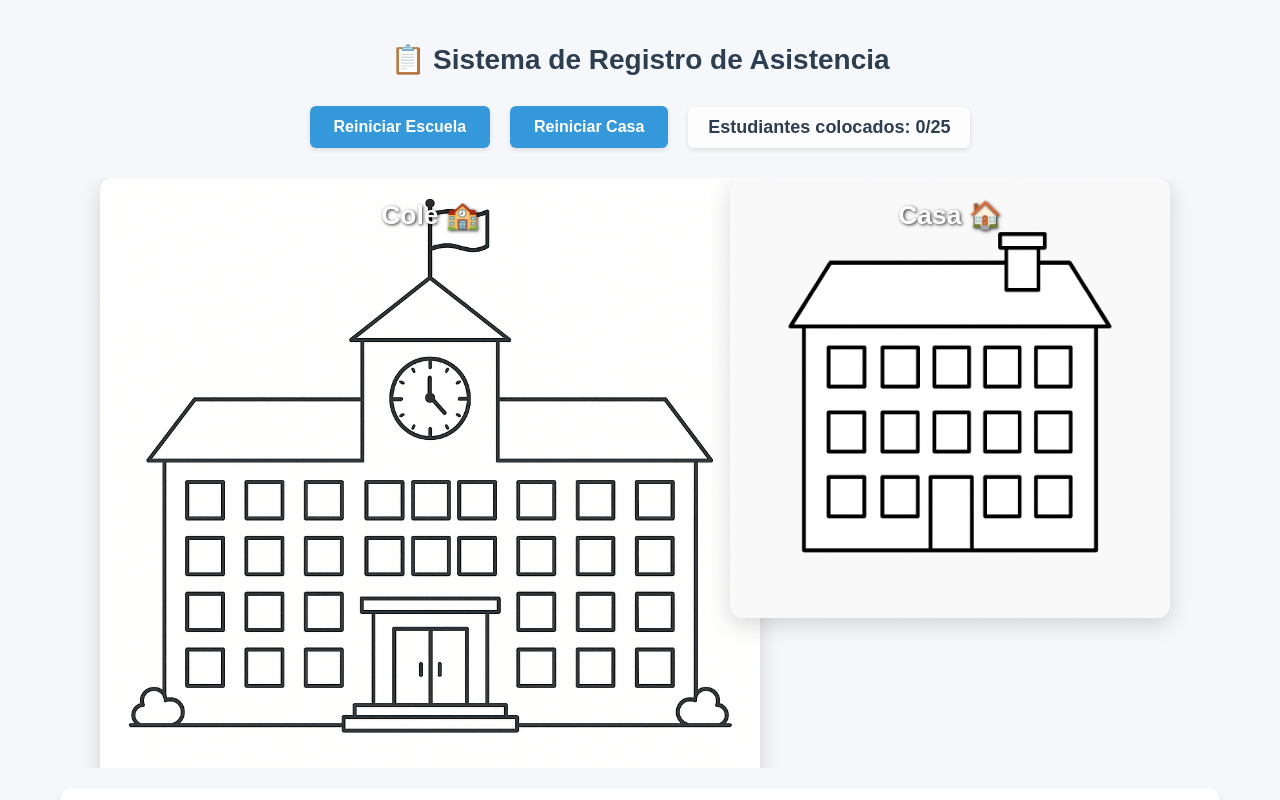
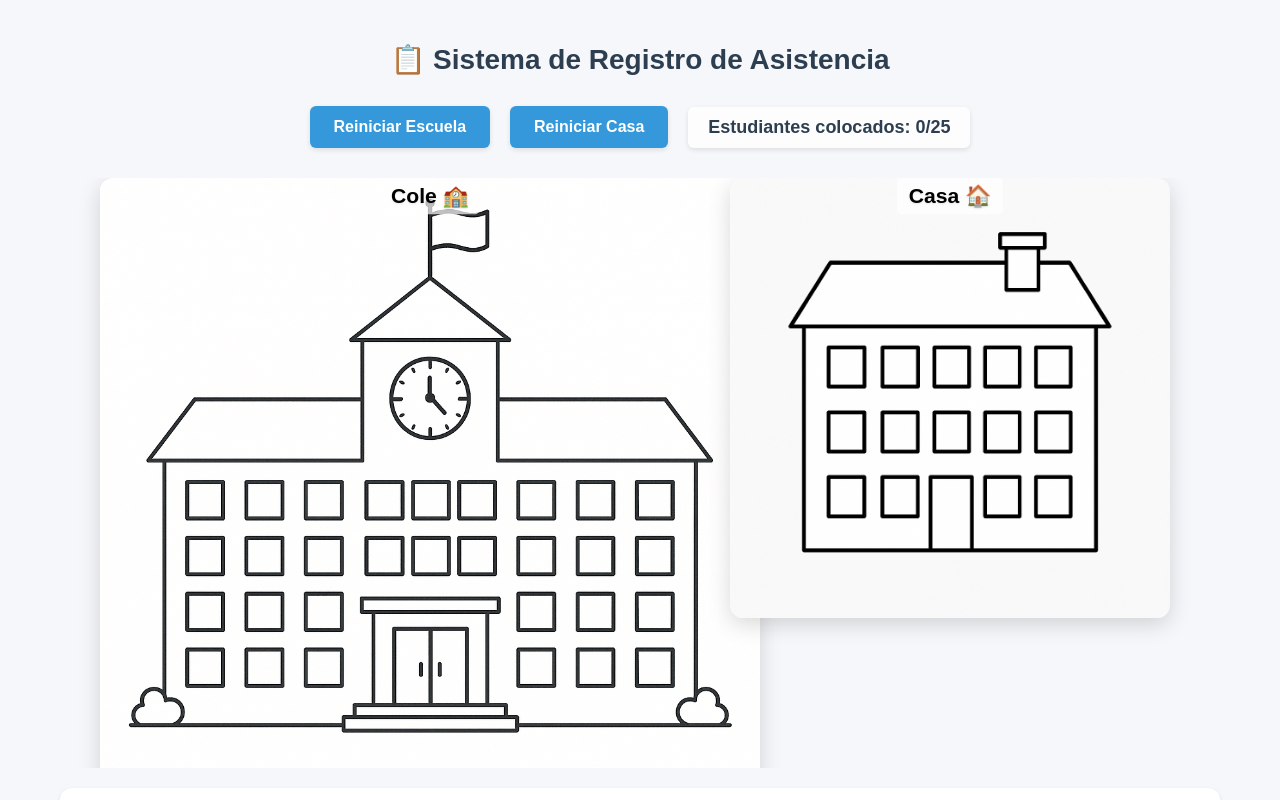
Before and after one commit to paulaartes/pagweb, a plain HTML site: page index.html in a window 1280 px wide. Shown: the top 800 px of the page. Drawn offline with Linux system fonts and the light colour scheme.

Commit message:
Update styles.css

```diff
--- a/styles.css
+++ b/styles.css
@@ -169,15 +169,16 @@ button:hover {
 }
 
 .building-title {
-  position: absolute;
-  top: 20px;
-  left: 0;
-  right: 0;
-  color: var(--white);
-  font-weight: bold;
-  text-shadow: 1px 1px 3px rgba(0,0,0,0.8);
-  font-size: clamp(18px, 4vw, 24px);
-  z-index: 2;
+  color: #000000; /* Negro puro */
+  font-weight: 600;
+  font-size: 1.2rem;
+  text-align: center;
+  margin-bottom: 10px;
+  text-shadow: 0 1px 2px rgba(0, 0, 0, 0.1); /* Sutil sombra para mejor contraste */
+  padding: 5px 10px;
+  background-color: rgba(255, 255, 255, 0.7); /* Fondo semitransparente blanco */
+  border-radius: 4px;
+  display: inline-block;
 }
 
 .dropzone .draggable {
```
